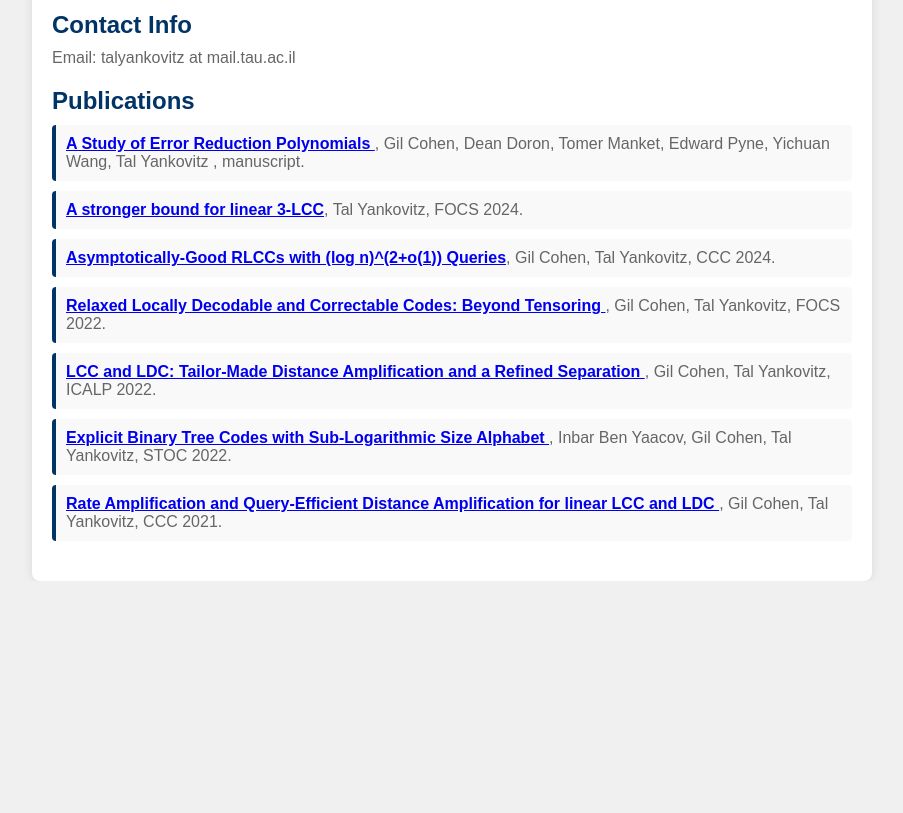
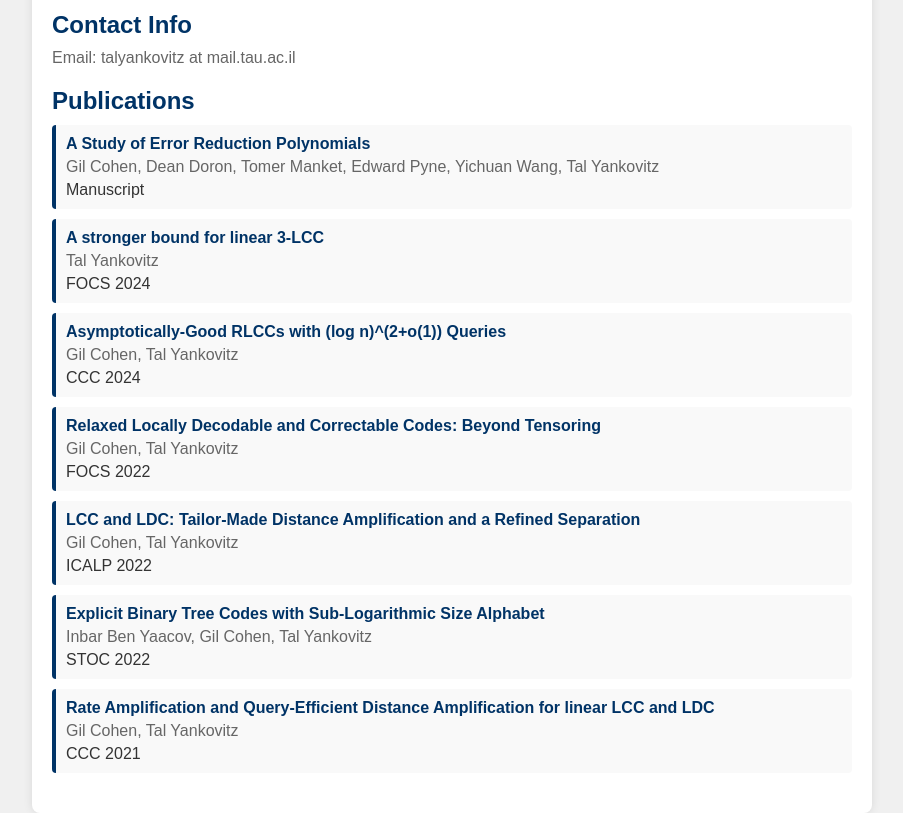
Before and after one commit to talyankovitz/talyankovitz.github.io, a plain HTML site: page index.html in a window 1280 px wide. Shown: the part 340-1153 px from the top of the page, without its empty margins (188-1091 px from the left). Before the commit the page ends 921 px from the top, so only its background shows below. Drawn offline with Linux system fonts and the light colour scheme.

Commit message:
second version

```diff
--- a/index.html
+++ b/index.html
@@ -73,6 +73,25 @@
             border-radius: 4px;
         }
 
+        .publications li a {
+            color: #003366;
+            text-decoration: none;
+            font-weight: bold;
+        }
+
+        .publications li a:hover {
+            text-decoration: underline;
+        }
+
+        .publications .authors, .publications .journal {
+            display: block;
+            margin-top: 5px;
+        }
+
+        .publications .journal {
+            color: #333; /* Darker color for journal text */
+        }
+
         @media (max-width: 600px) {
             .header img {
                 width: 100px;
@@ -101,24 +120,41 @@
         <div class="publications">
             <h2>Publications</h2>
             <ul>
-                <li><a href="https://eccc.weizmann.ac.il/report/2024/090/" target="_blank"><strong>A Study of Error Reduction Polynomials
-</strong></a>, Gil Cohen, Dean Doron, Tomer Manket, Edward Pyne, Yichuan Wang, Tal Yankovitz
-, manuscript.</li>
-
-                <li><a href="https://eccc.weizmann.ac.il/report/2024/036/" target="_blank"><strong>A stronger bound for linear 3-LCC</strong></a>, Tal Yankovitz, FOCS 2024.</li>
-
-                <li><a href="https://eccc.weizmann.ac.il/report/2023/110/" target="_blank"><strong>Asymptotically-Good RLCCs with (log n)^(2+o(1)) Queries</strong></a>, Gil Cohen, Tal Yankovitz, CCC 2024.</li>
-
-                <li><a href="https://eccc.weizmann.ac.il/report/2022/045/" target="_blank"><strong>Relaxed Locally Decodable and Correctable Codes: Beyond Tensoring
-</strong></a>, Gil Cohen, Tal Yankovitz, FOCS 2022.</li>
-
-                <li><a href="https://eccc.weizmann.ac.il/report/2021/136/" target="_blank"><strong>LCC and LDC: Tailor-Made Distance Amplification and a Refined Separation
-</strong></a>, Gil Cohen, Tal Yankovitz, ICALP 2022.</li>
-
-                <li><a href="https://eccc.weizmann.ac.il/report/2021/154/" target="_blank"><strong>Explicit Binary Tree Codes with Sub-Logarithmic Size Alphabet
-</strong></a>, Inbar Ben Yaacov, Gil Cohen, Tal Yankovitz, STOC 2022.</li>
-                <li><a href="https://eccc.weizmann.ac.il/report/2020/084/" target="_blank"><strong>Rate Amplification and Query-Efficient Distance Amplification for linear LCC and LDC
-</strong></a>, Gil Cohen, Tal Yankovitz, CCC 2021.</li>
+                <li>
+                    <a href="https://eccc.weizmann.ac.il/report/2024/090/" target="_blank"><strong>A Study of Error Reduction Polynomials</strong></a>
+                    <span class="authors">Gil Cohen, Dean Doron, Tomer Manket, Edward Pyne, Yichuan Wang, Tal Yankovitz</span>
+                    <span class="journal">Manuscript</span>
+                </li>
+                <li>
+                    <a href="https://eccc.weizmann.ac.il/report/2024/036/" target="_blank"><strong>A stronger bound for linear 3-LCC</strong></a>
+                    <span class="authors">Tal Yankovitz</span>
+                    <span class="journal">FOCS 2024</span>
+                </li>
+                <li>
+                    <a href="https://eccc.weizmann.ac.il/report/2023/110/" target="_blank"><strong>Asymptotically-Good RLCCs with (log n)^(2+o(1)) Queries</strong></a>
+                    <span class="authors">Gil Cohen, Tal Yankovitz</span>
+                    <span class="journal">CCC 2024</span>
+                </li>
+                <li>
+                    <a href="https://eccc.weizmann.ac.il/report/2022/045/" target="_blank"><strong>Relaxed Locally Decodable and Correctable Codes: Beyond Tensoring</strong></a>
+                    <span class="authors">Gil Cohen, Tal Yankovitz</span>
+                    <span class="journal">FOCS 2022</span>
+                </li>
+                <li>
+                    <a href="https://eccc.weizmann.ac.il/report/2021/136/" target="_blank"><strong>LCC and LDC: Tailor-Made Distance Amplification and a Refined Separation</strong></a>
+                    <span class="authors">Gil Cohen, Tal Yankovitz</span>
+                    <span class="journal">ICALP 2022</span>
+                </li>
+                <li>
+                    <a href="https://eccc.weizmann.ac.il/report/2021/154/" target="_blank"><strong>Explicit Binary Tree Codes with Sub-Logarithmic Size Alphabet</strong></a>
+                    <span class="authors">Inbar Ben Yaacov, Gil Cohen, Tal Yankovitz</span>
+                    <span class="journal">STOC 2022</span>
+                </li>
+                <li>
+                    <a href="https://eccc.weizmann.ac.il/report/2020/084/" target="_blank"><strong>Rate Amplification and Query-Efficient Distance Amplification for linear LCC and LDC</strong></a>
+                    <span class="authors">Gil Cohen, Tal Yankovitz</span>
+                    <span class="journal">CCC 2021</span>
+                </li>
             </ul>
         </div>
     </div>
```
